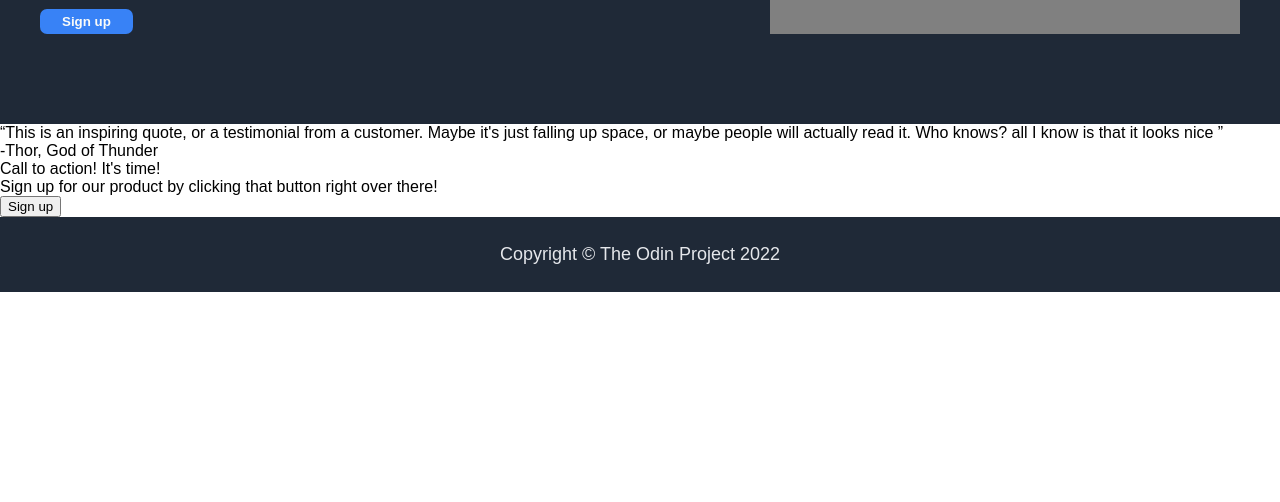
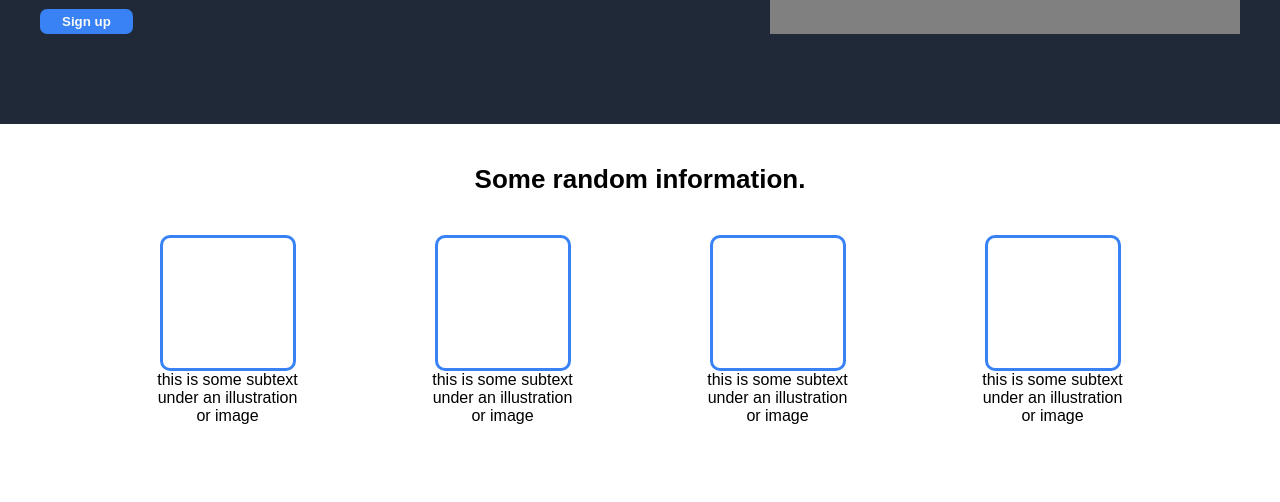
Before and after one commit to alex-dishen/landing-page, a plain HTML site: page index.html in a window 1280 px wide. Shown: the part 296-798 px from the top of the page. Drawn offline with Linux system fonts and the light colour scheme.

Commit message:
Add random info section

```diff
--- a/index.html
+++ b/index.html
@@ -32,22 +32,24 @@
     </div>
 
     <div class="random-info">
-        <title>Some random information</title>
+        <div class="title">Some random information.</div>
+        <div class="items">
             <div class="item">
                 <div class="space"></div>
-            <div class="text"></div>
+                <div class="text">this is some subtext under an illustration or image</div>
             </div>
             <div class="item">
                 <div class="space"></div>
-            <div class="text"></div>
+                <div class="text">this is some subtext under an illustration or image</div>
             </div>
             <div class="item">
                 <div class="space"></div>
-            <div class="text"></div>
+                <div class="text">this is some subtext under an illustration or image</div>
             </div>
             <div class="item">
                 <div class="space"></div>
-            <div class="text"></div>
+                <div class="text">this is some subtext under an illustration or image</div>
+            </div>
         </div>
     </div>
 
--- a/style.css
+++ b/style.css
@@ -59,7 +59,7 @@ p {
     margin: 0;
 }
 
-.title {
+.intro .title {
     font-size: 48px;
     font-weight: 900;
     color: #f9faf8;
@@ -93,3 +93,34 @@ p {
     justify-content: center;
     align-items: center;
 }
+
+.random-info .title {
+    font-size: 26px;
+    font-weight: bolder;
+    text-align: center;
+    margin: 40px 0px;
+}
+
+.items {
+    display: flex;
+    justify-content: center;
+    flex-wrap: wrap;
+    gap: 125px;
+    margin-bottom: 80px;
+}
+
+.item {
+    display: flex;
+    flex-direction: column;
+    align-items: center;
+    text-align: center;
+    width: 150px;
+
+}
+
+.space {
+    border: 3px solid #3882f6;
+    height: 130px;
+    width: 130px;
+    border-radius: 10px;
+}
```
Lines whose indentation alone changed are shown as unchanged.
